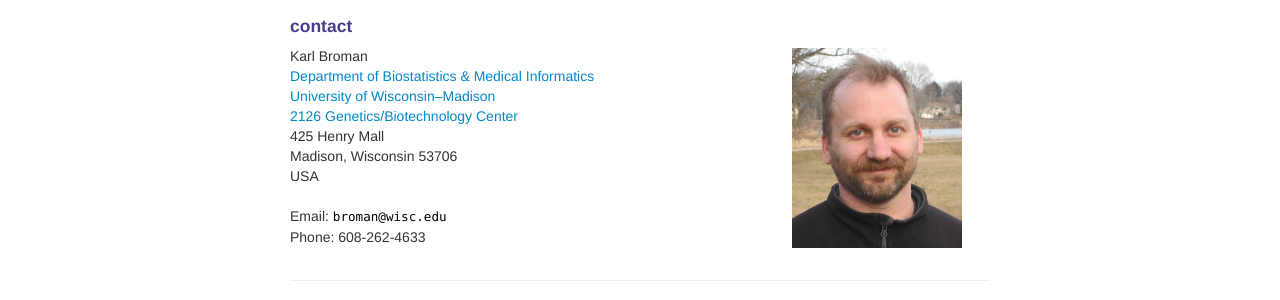
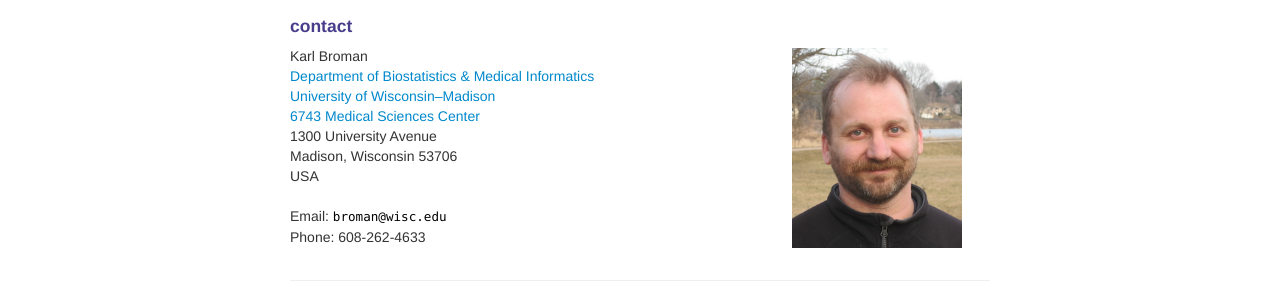
Before and after one commit to kbroman/kbroman.github.io, a Jekyll site: the page built from about.md, in a window 1280 px wide. Shown: the part 559-859 px from the top of the page. Built offline with Jekyll 4.4.1, drawn with Linux system fonts in a browser that asks for light colours.

Commit message:
Update work address (incl in CV)

```diff
--- a/about.md
+++ b/about.md
@@ -49,8 +49,8 @@ he/him
             Karl Broman<br/>
             <a href="https://www.biostat.wisc.edu">Department of Biostatistics &amp; Medical Informatics</a><br/>
             <a href="https://www.wisc.edu">University of Wisconsin&ndash;Madison</a><br/>
-            <a href="https://map.wisc.edu/s/2tie3nen">2126 Genetics/Biotechnology Center</a><br/>
-            425 Henry Mall<br/>
+            <a href="https://map.wisc.edu/s/430we82t">6743 Medical Sciences Center</a><br/>
+            1300 University Avenue<br/>
             Madison, Wisconsin 53706<br/>
             USA<br/><br/>
 
```
Also changed, not shown: 1 other file.
